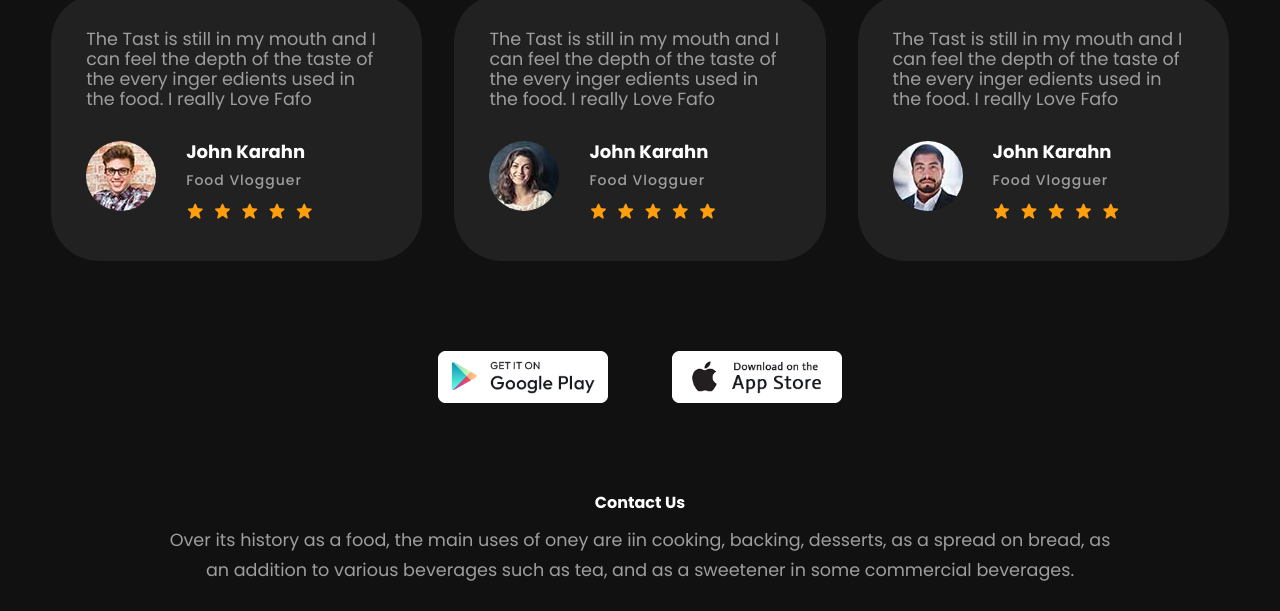
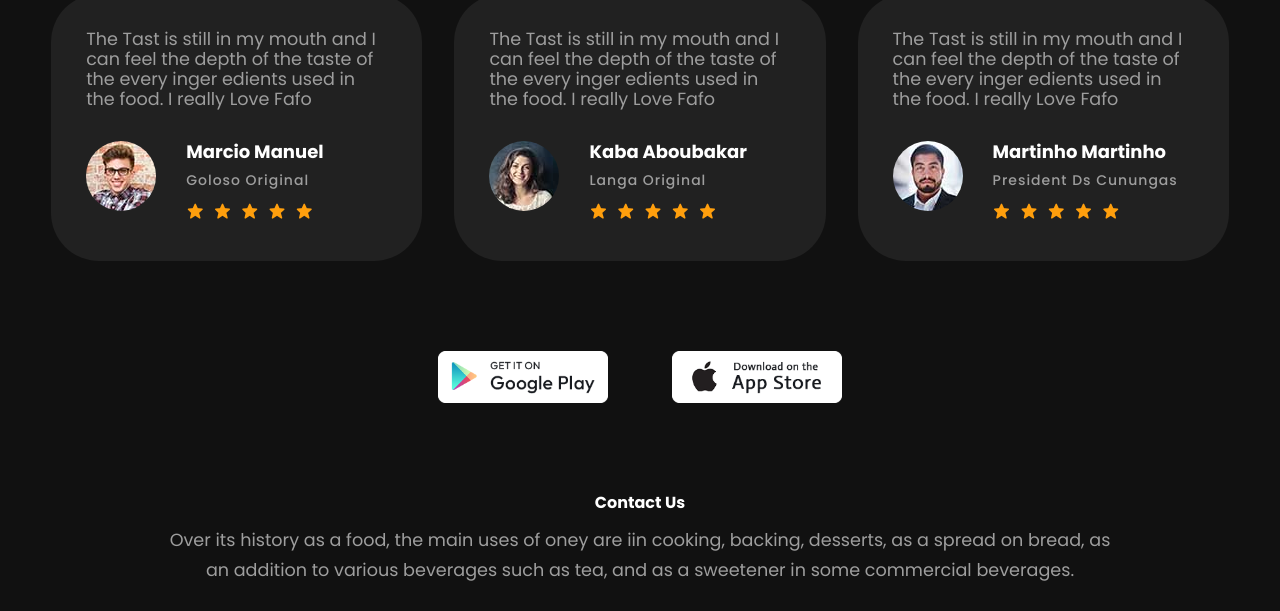
Before and after one commit to PedroBenildo47/RESTAURANTE, a plain HTML site: page index.html in a window 1280 px wide. Shown: the part 2692-3303 px from the top of the page. Drawn offline with nearby package versions, Linux system fonts and the light colour scheme.

```diff
--- a/index.html
+++ b/index.html
@@ -193,8 +193,8 @@
         <img src="img/r1.jpg">
         </div>
         <div class="bxx-text">
-         <h4>John Karahn</h4>
-         <h5>Food Vlogguer</h5>
+         <h4>Marcio Manuel</h4>
+         <h5>Goloso Original</h5>
          <div class="ratings">
         <a href="#"><i class='bx bxs-star'></i></a>
         <a href="#"><i class='bx bxs-star'></i></a>
@@ -214,8 +214,8 @@
                 <img src="img/r2.jpg">
             </div>
             <div class="bxx-text">
-                <h4>John Karahn</h4>
-                <h5>Food Vlogguer</h5>
+                <h4>Kaba Aboubakar</h4>
+                <h5>Langa Original</h5>
                 <div class="ratings">
                     <a href="#"><i class='bx bxs-star'></i></a>
                     <a href="#"><i class='bx bxs-star'></i></a>
@@ -235,8 +235,8 @@
                 <img src="img/r3.jpg">
             </div>
             <div class="bxx-text">
-                <h4>John Karahn</h4>
-                <h5>Food Vlogguer</h5>
+                <h4>Martinho Martinho</h4>
+                <h5>President Ds Cunungas</h5>
                 <div class="ratings">
                     <a href="#"><i class='bx bxs-star'></i></a>
                     <a href="#"><i class='bx bxs-star'></i></a>
```
Also changed, not shown: img/photo_2024-04-07_22-07-03.jpg (added), img/r4.jpeg (added).
